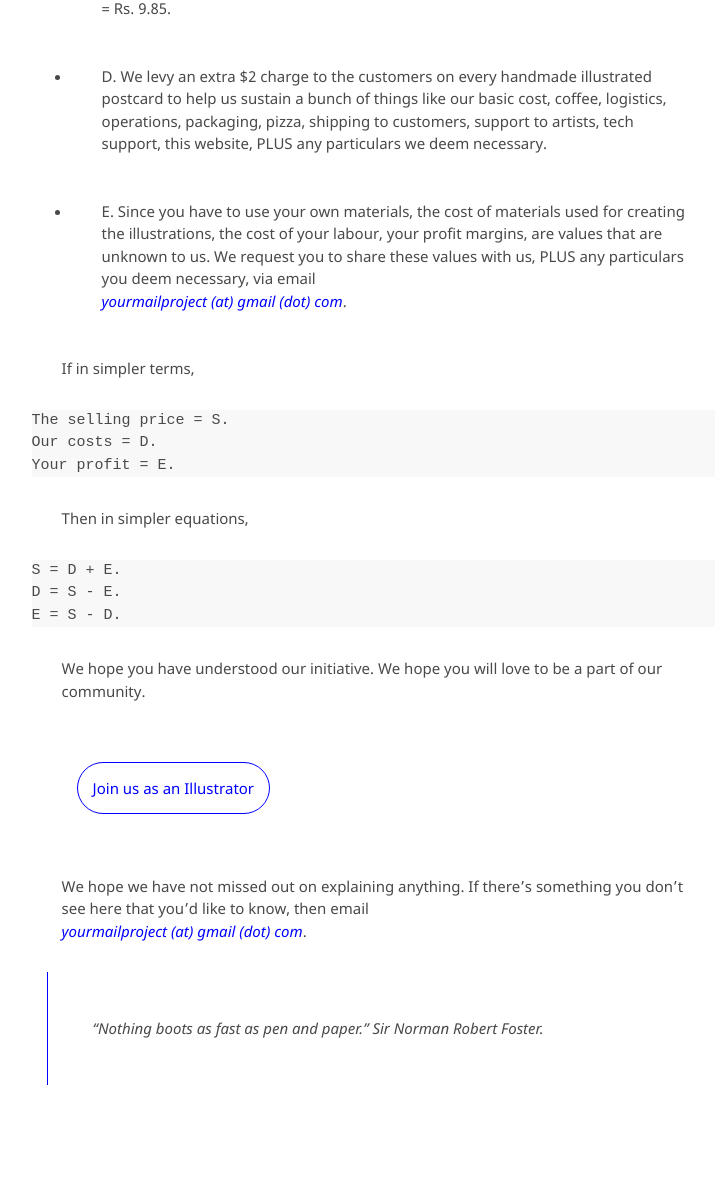
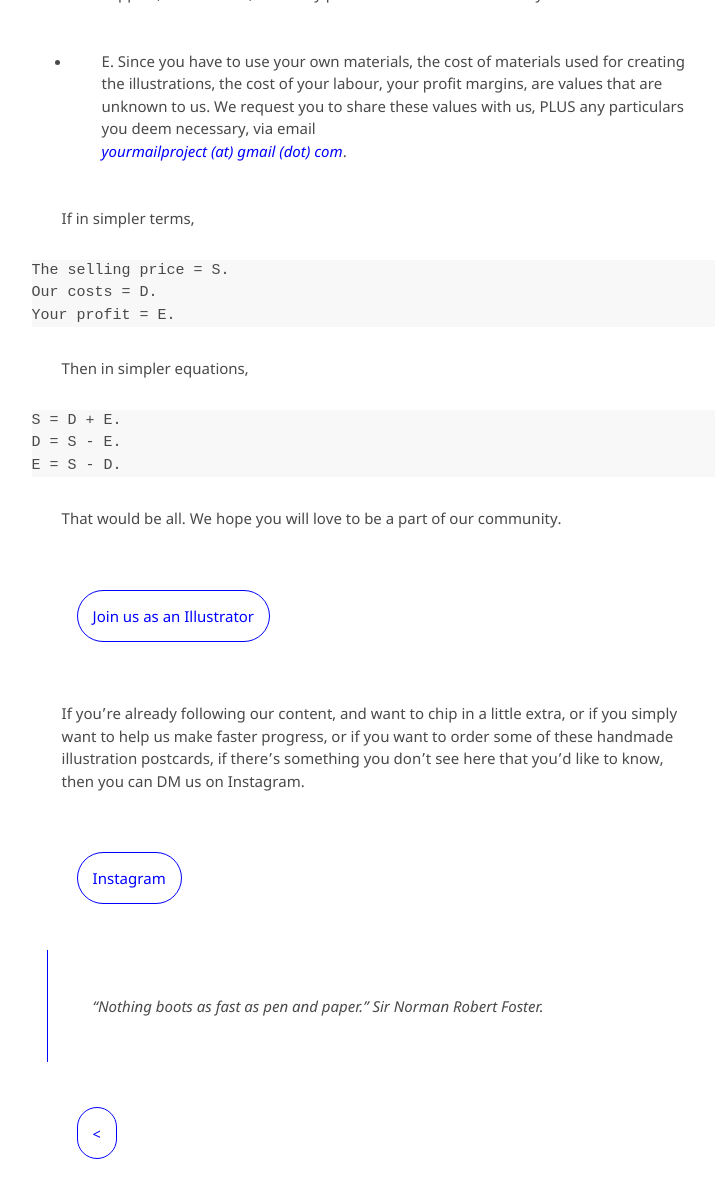
Before and after one commit to kvshvlin/yourmailproject, a Jekyll site: the page built from forartists.md, in a window 1280 px wide and 1400 px high, scrolled down 3198 px. Shown: the top 1198 px of the window, without its empty margins (366-1081 px from the left). Built offline with Jekyll 4.4.1, drawn with Linux system fonts in a browser that asks for light colours; our own code applies the rules of GitHub Pages for plain Markdown files; some of the changed text lies outside the part shown.

Commit message:
Update forartists.md

```diff
--- a/forartists.md
+++ b/forartists.md
@@ -4,15 +4,7 @@
 
 We are a habit, a meditative process, a peace in testing times. We are the essence of calming our minds and channeling our energies into expressive forms, of brush on canvas, and pen on paper, or anything that you can think of, in your own world. We are a chance at losing ourselves in creative thought, while creating actual art.
 
-We are a practice with the intentions of creating an opportunity for folks who can create. We keep things simple, thoughtful, and transparent. You can talk about us to your family and friends, and ask them to make a purchase on our Instagram.
-
-<div class="roadmap-spacer-1"></div>
-
-<p>
-<a class="btn" href="https://www.instagram.com/yourmailproject">Instagram</a><br>
-</p>
-
-<div class="roadmap-spacer-2"></div>
+We are a practice with the intentions of creating an opportunity for folks who can create. We keep things simple, thoughtful, and transparent.
 
 **If You Want To Illustrate**.
 
@@ -114,7 +106,7 @@
 E = S - D.
 ~~~
 
-We hope you have understood our initiative. We hope you will love to be a part of our community.
+That would be all. We hope you will love to be a part of our community.
 
 <div class="roadmap-spacer-1"></div>
 
@@ -124,8 +116,23 @@
 
 <div class="roadmap-spacer-2"></div>
 
-We hope we have not missed out on explaining anything. If there’s something you don’t see here that you’d like to know, then email
-[_yourmailproject (at) gmail (dot) com_](mailto: yourmailproject@gmail.com).
+If you’re already following our content, and want to chip in a little extra, or if you simply want to help us make faster progress, or if you want to order some of these handmade illustration postcards, if there’s something you don’t see here that you’d like to know, then you can DM us on Instagram.
+
+<div class="roadmap-spacer-1"></div>
+
+<p>
+<a class="btn" href="https://www.instagram.com/yourmailproject">Instagram</a><br>
+</p>
+
+<div class="roadmap-spacer-2"></div>
 
 > "Nothing boots as fast as pen and paper."
 > Sir Norman Robert Foster.
+
+<div class="roadmap-spacer-1"></div>
+
+<p>
+<a class="btn" href="https://kvshvl.in/yourmailproject" target="_blank"><</a><br>
+</p>
+
+<div class="roadmap-spacer-2"></div>
```
